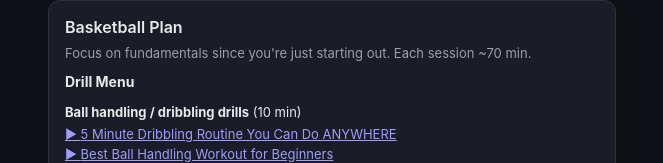
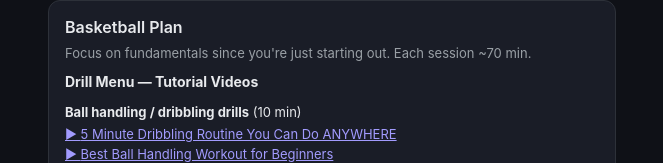
Before and after one commit to b1polar-b3ar/Workout-Coach-Planner-and-diary, a React (Vite) app: page /plan in a window 1280 px wide. Both pictures are taken after a click on the button "Basketball". Shown: the part 451-614 px from the top of the page, without its empty margins (308-971 px from the left). Built offline with nearby package versions, Linux system fonts and the light colour scheme.

Commit message:
Update drill menu heading to help verify cache busting
https://claude.ai/code/session_01SaCgbRcu2P8T3eBRCoUBJq

```diff
--- a/src/pages/Plan.tsx
+++ b/src/pages/Plan.tsx
@@ -191,7 +191,7 @@ export default function Plan() {
             Focus on fundamentals since you're just starting out. Each session ~70 min.
           </p>
           <div style={{ marginBottom: 12 }}>
-            <h4 style={{ fontSize: 14, marginBottom: 8 }}>Drill Menu</h4>
+            <h4 style={{ fontSize: 14, marginBottom: 8 }}>Drill Menu — Tutorial Videos</h4>
             {basketballDrills.map((drill, i) => (
               <div key={i} style={{ padding: '6px 0', borderBottom: '1px solid var(--border)', fontSize: 13 }}>
                 <strong>{drill.name}</strong> ({drill.duration})
```
